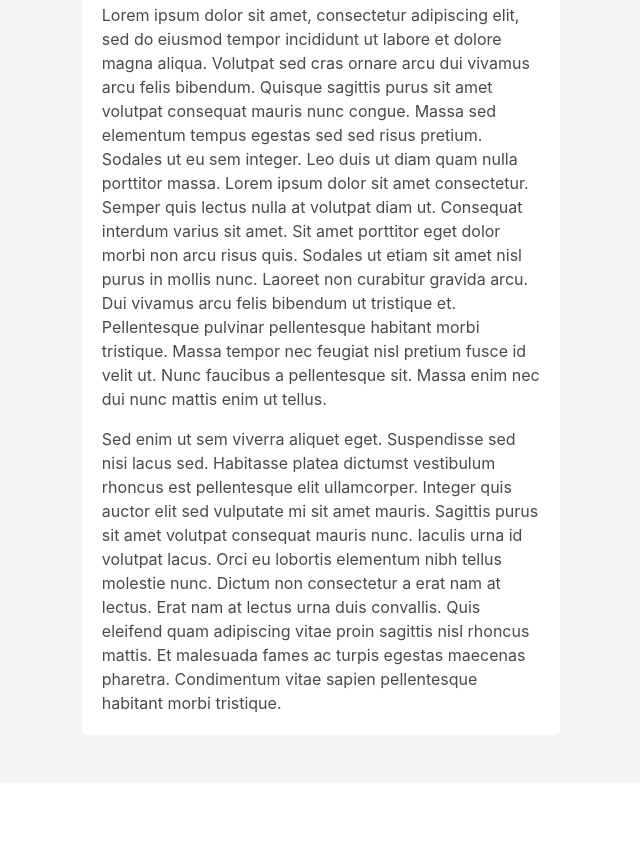
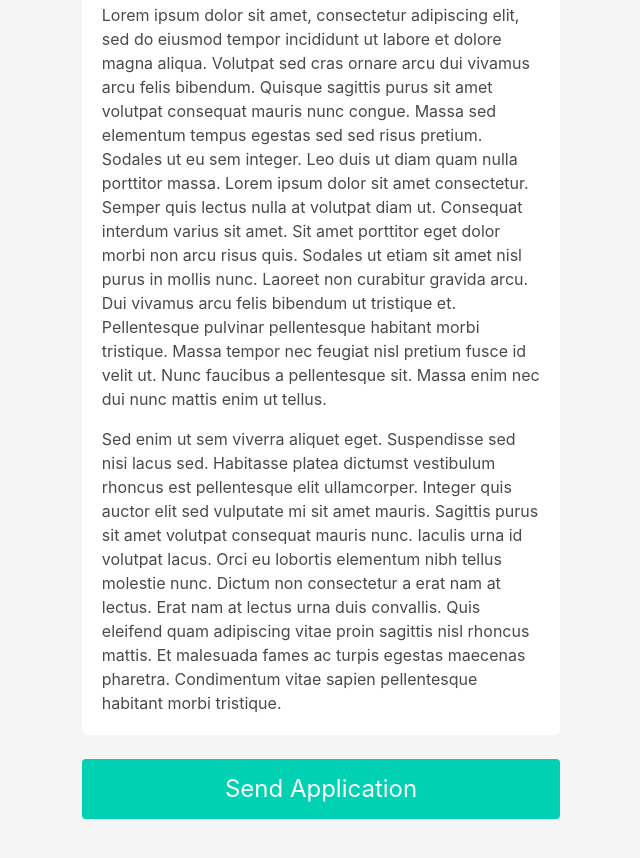
Before and after one commit to psavchuk/psavchuk.github.io, a website: page index.html in a window 1280 px wide. Shown: the part 456-1314 px from the top of the page, without its empty margins (319-959 px from the left). Before the commit the page ends 1239 px from the top, so only its background shows below. Drawn offline with Linux system fonts and the light colour scheme.

Commit message:
Added submit button

```diff
--- a/index.html
+++ b/index.html
@@ -57,6 +57,9 @@
                         </p>
                     </div>
                 </div>
+                <div>
+                    <button class="button is-primary is-large" style="width: 100%;">Send Application</button>
+                </div>
             </div>
             <div class="column">
                 <div>
```
Also changed, not shown: testpage.html (+3 -0 lines). Lines whose indentation alone changed are shown as unchanged.
